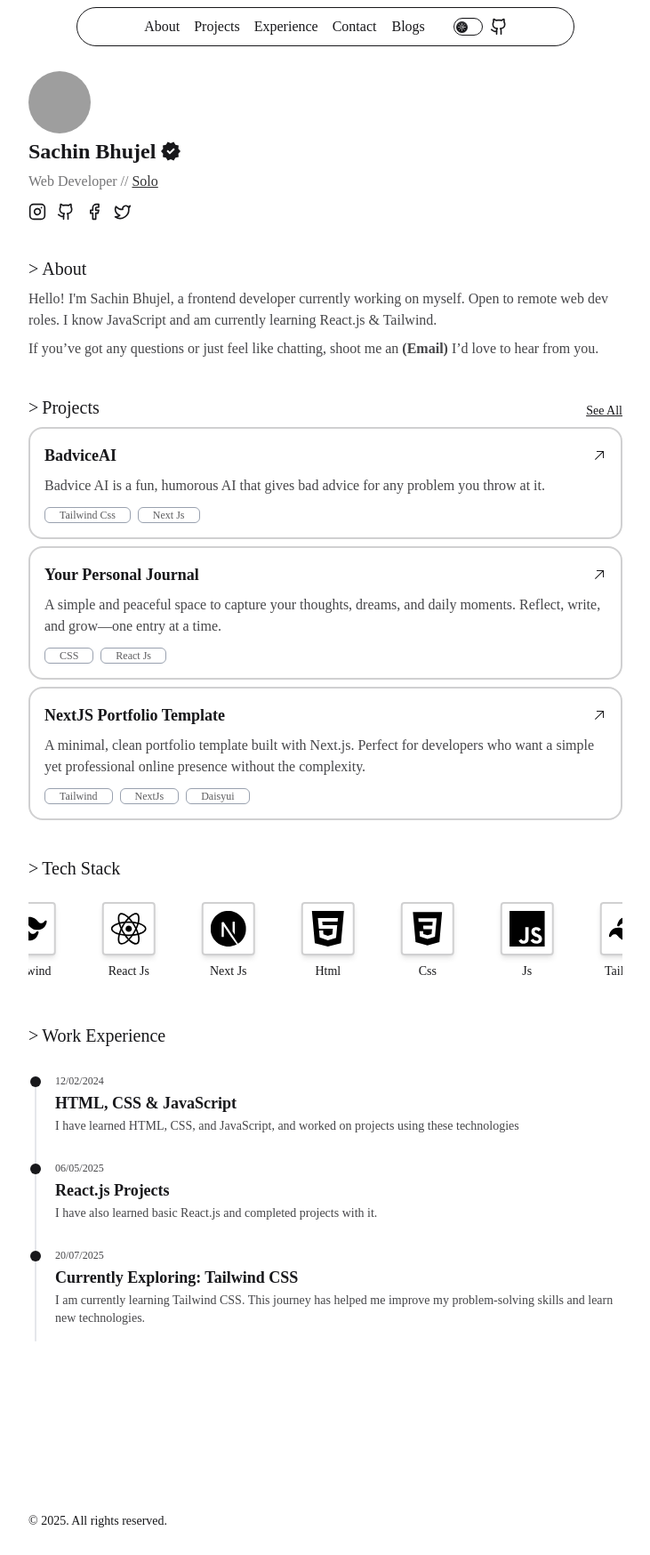
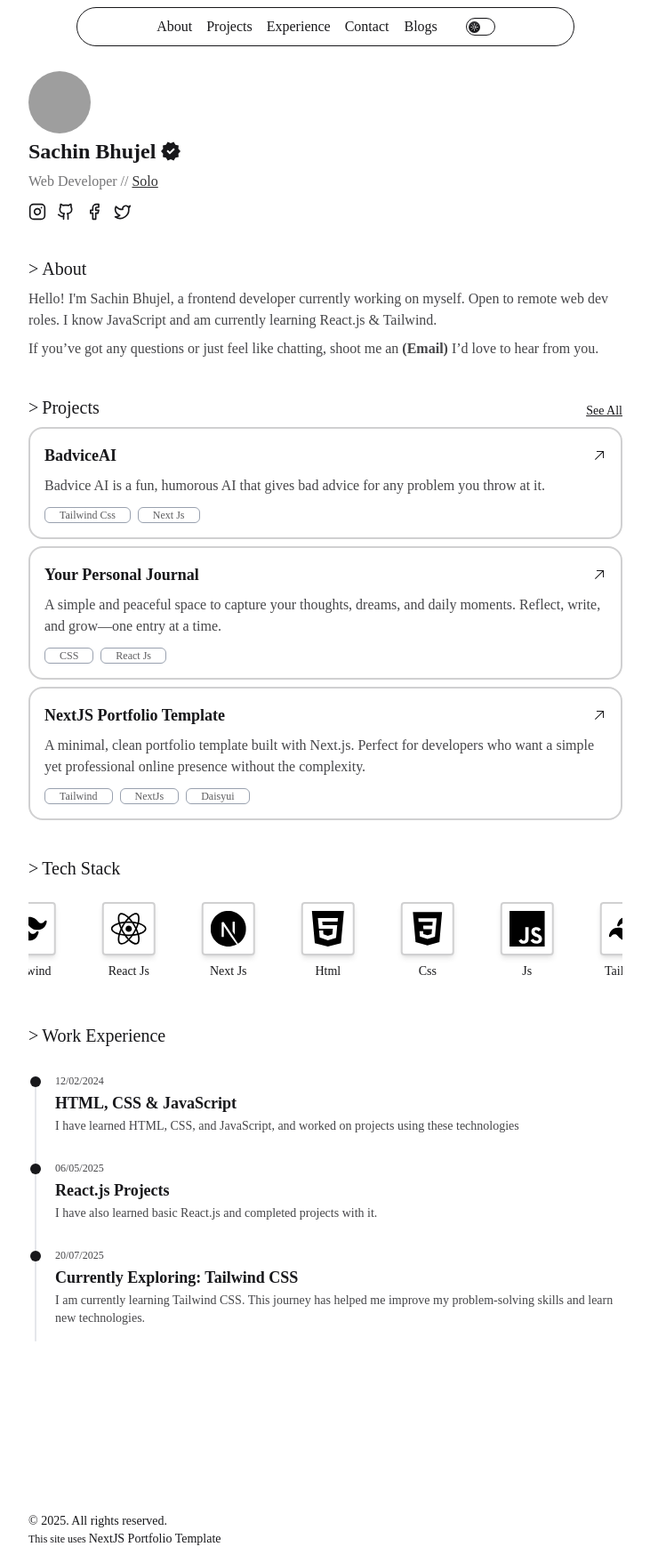
Before and after one commit to sachinbhujel/sachinbhujel.github.io, a Next.js app: page / in a window 1280 px wide. Shown: the whole page at 89% size, without its empty margins (274-1005 px from the left). Built offline with nearby package versions, Linux system fonts and the light colour scheme; grey boxes are pictures that could not be loaded; a web font is replaced by a local one.

Commit message:
Footer added

```diff
--- a/src/app/components/Footer.jsx
+++ b/src/app/components/Footer.jsx
@@ -1,9 +1,19 @@
-export default function Footer(){
-  return (
-    <>
-      <div className="mt-50">
-        <h2 className="text-sm">© 2025. All rights reserved.</h2>
-      </div>
-    </>
-  )
+export default function Footer() {
+    return (
+        <>
+            <div className="mt-50">
+                <p className="text-sm">© 2025. All rights reserved.</p>
+                <p className="text-xs">
+                    This site uses{" "}
+                    <a
+                        href="https://github.com/sachinbhujel/NextJS-Portfolio-Template"
+                        target="_blank"
+                        className="text-sm font-medium hover:underline"
+                    >
+                        NextJS Portfolio Template
+                    </a>{" "}
+                </p>
+            </div>
+        </>
+    );
 }
--- a/src/app/components/Navbar.jsx
+++ b/src/app/components/Navbar.jsx
@@ -50,7 +50,7 @@ export default function Navbar() {
                                         href="/contact"
                                         className="hover:underline"
                                     >
-                                     Contact
+                                        Contact
                                     </Link>
                                 </li>
                             </ul>
@@ -69,7 +69,7 @@ export default function Navbar() {
                                 {blogs ? "Home" : "Blogs"}
                             </Link>
                         </div>
-                        <div className="flex items-center gap-2">
+                        <div className="flex items-center gap-3">
                             <button
                                 className="flex sm:hidden"
                                 onClick={() => {
@@ -80,7 +80,7 @@ export default function Navbar() {
                                     menu
                                 </span>
                             </button>
-                            <button className="flex items-center gap-2">
+                            <button className="flex items-center">
                                 <label className="toggle text-base-content toggle-sm">
                                     <input
                                         type="checkbox"
@@ -138,9 +138,6 @@ export default function Navbar() {
                                         </g>
                                     </svg>
                                 </label>
-                                <a href="https://github.com/sachinbhujel/NextJS-Portfolio-Template" target="_blank">
-                                    <svg xmlns="http://www.w3.org/2000/svg" width="20" height="20" viewBox="0 0 24 24" fill="none" stroke="currentColor" strokeWidth="2" strokeLinecap="round" strokeLinejoin="round" className="lucide lucide-github-icon lucide-github cursor-pointer"><path d="M15 22v-4a4.8 4.8 0 0 0-1-3.5c3 0 6-2 6-5.5.08-1.25-.27-2.48-1-3.5.28-1.15.28-2.35 0-3.5 0 0-1 0-3 1.5-2.64-.5-5.36-.5-8 0C6 2 5 2 5 2c-.3 1.15-.3 2.35 0 3.5A5.403 5.403 0 0 0 4 9c0 3.5 3 5.5 6 5.5-.39.49-.68 1.05-.85 1.65-.17.6-.22 1.23-.15 1.85v4"/><path d="M9 18c-4.51 2-5-2-7-2"/></svg>
-                                </a>
                             </button>
                         </div>
                     </div>
--- a/src/app/page.js
+++ b/src/app/page.js
@@ -9,7 +9,7 @@ export default function Home() {
     return (
         <>
             <div>
-                <main className="mt-5 p-4">
+                <main className="mt-5 p-4 pb-2">
                     <Profile />
                     <About />
                     <ProjectsList />
```
